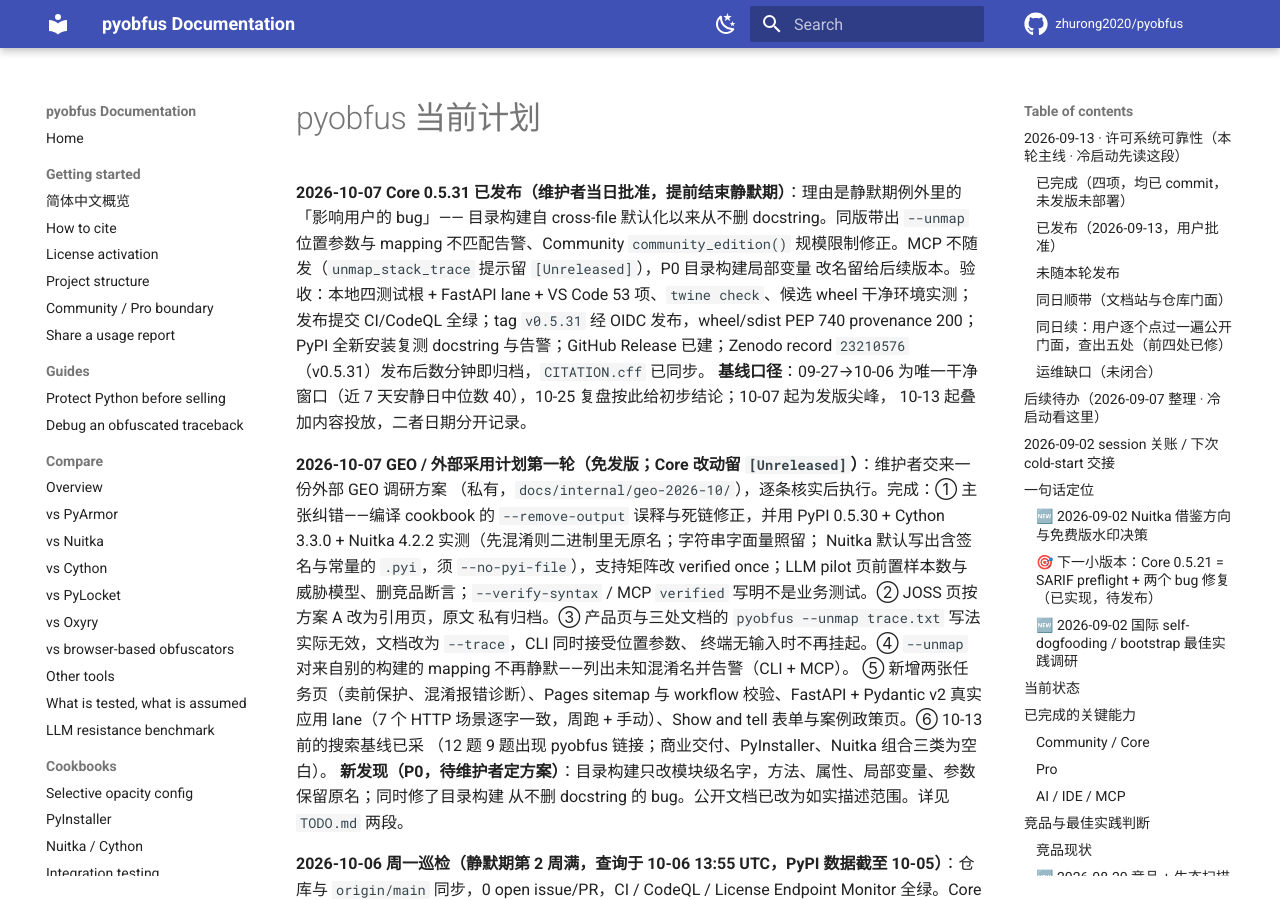
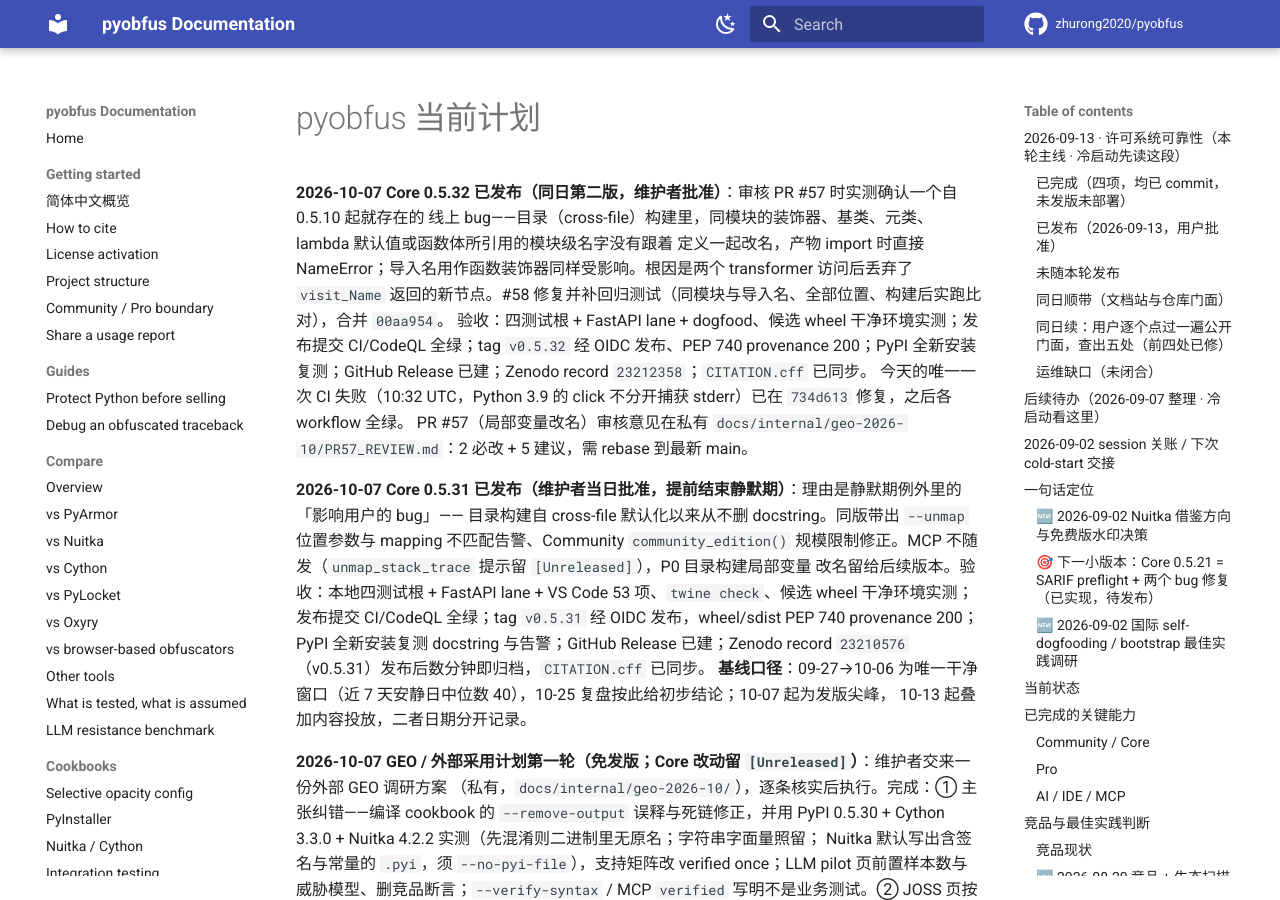
Before and after one commit to zhurong2020/pyobfus, an MkDocs documentation site: the page built from docs/CURRENT_PLAN_ZH.md, in a window 1280 px wide and 900 px high. Built offline with MkDocs 1.6.1 and Material for MkDocs 9.7.7, drawn with Linux system fonts in a browser that asks for light colours; comment, search, counter and statistics services are not loaded.

Commit message:
docs: record pyobfus 0.5.32 release
PyPI with PEP 740 provenance, GitHub Release and Zenodo record 23212358
verified; CITATION.cff follows the archive. Notes the #57 review outcome.

Co-Authored-By: Claude Opus 5.5 <noreply@anthropic.com>

```diff
--- a/docs/CURRENT_PLAN_ZH.md
+++ b/docs/CURRENT_PLAN_ZH.md
@@ -1,4 +1,13 @@
 # pyobfus 当前计划
+
+**2026-10-07 Core 0.5.32 已发布（同日第二版，维护者批准）**：审核 PR #57 时实测确认一个自 0.5.10 起就存在的
+线上 bug——目录（cross-file）构建里，同模块的装饰器、基类、元类、lambda 默认值或函数体所引用的模块级名字没有跟着
+定义一起改名，产物 import 时直接 NameError；导入名用作函数装饰器同样受影响。根因是两个 transformer 访问后丢弃了
+`visit_Name` 返回的新节点。#58 修复并补回归测试（同模块与导入名、全部位置、构建后实跑比对），合并 `00aa954`。
+验收：四测试根 + FastAPI lane + dogfood、候选 wheel 干净环境实测；发布提交 CI/CodeQL 全绿；tag `v0.5.32` 经 OIDC
+发布、PEP 740 provenance 200；PyPI 全新安装复测；GitHub Release 已建；Zenodo record `23212358`；`CITATION.cff` 已同步。
+今天的唯一一次 CI 失败（10:32 UTC，Python 3.9 的 click 不分开捕获 stderr）已在 `734d613` 修复，之后各 workflow 全绿。
+PR #57（局部变量改名）审核意见在私有 `docs/internal/geo-2026-10/PR57_REVIEW.md`：2 必改 + 5 建议，需 rebase 到最新 main。
 
 **2026-10-07 Core 0.5.31 已发布（维护者当日批准，提前结束静默期）**：理由是静默期例外里的「影响用户的 bug」——
 目录构建自 cross-file 默认化以来从不删 docstring。同版带出 `--unmap` 位置参数与 mapping 不匹配告警、Community
```
Also changed, not shown: CLAUDE.md (+5 -3 lines), docs/DISTRIBUTION_CHANNELS.md (+3 -3 lines), docs/TODO.md (+4 -2 lines), 1 other file.
